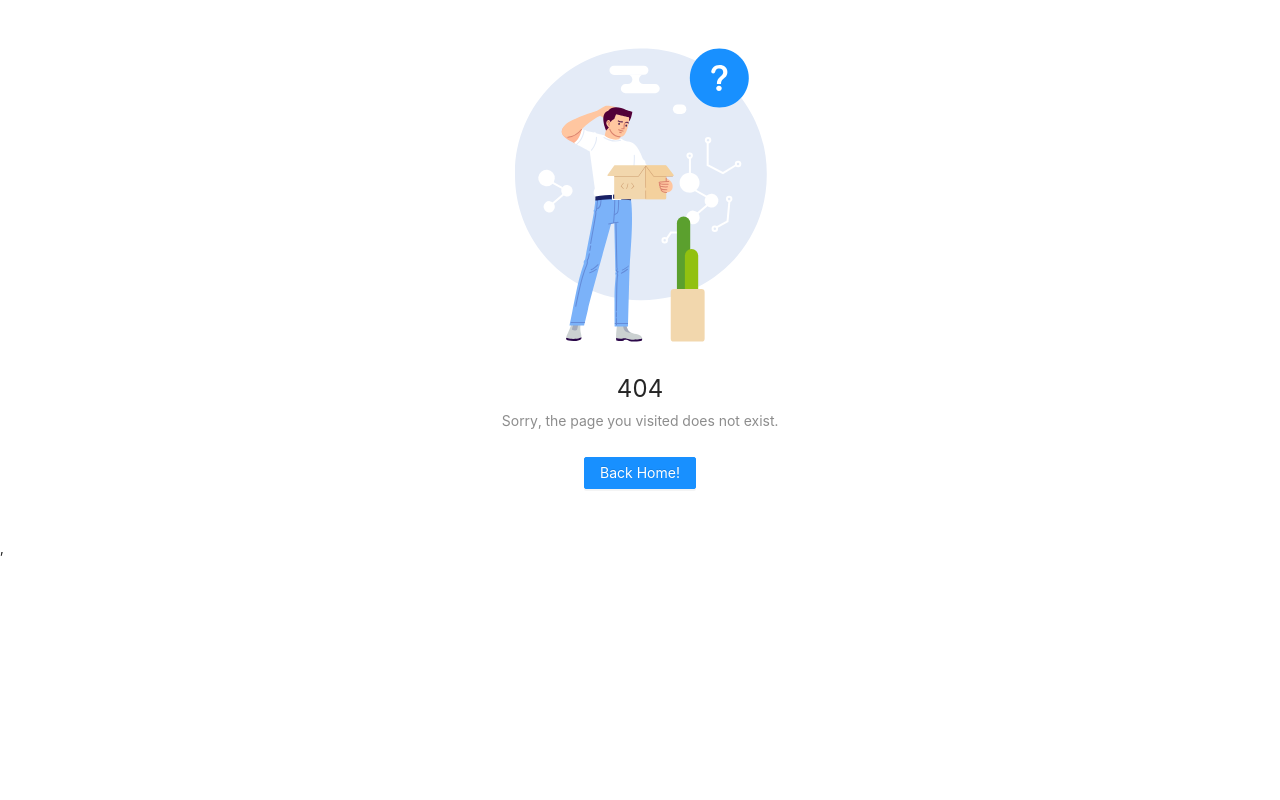
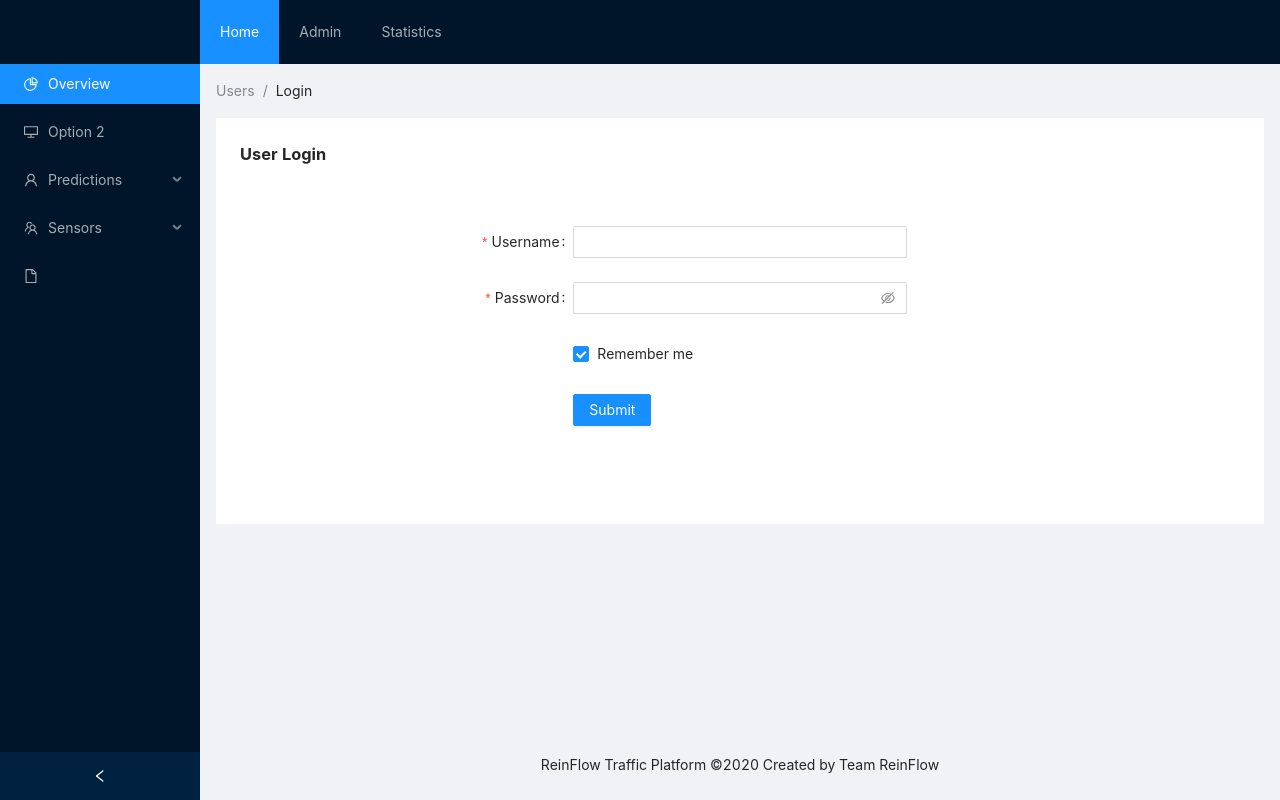
Before and after one commit to dknathalage/reinflow, a React (Create React App) app in the folder frontend-react/: page /login in a window 1280 px wide. Before the commit this address had no page. Built offline with nearby package versions, Linux system fonts and the light colour scheme.

Commit message:
NEW: Login page

```diff
--- a/frontend-react/src/App.js
+++ b/frontend-react/src/App.js
@@ -4,6 +4,7 @@ import './App.css';
 import AdminHome from './components/pages/home';
 import Error from './components/404';
 import Dashboard from './components/pages/dashboard';
+import UserLogin from './components/pages/login';
 import { BrowserRouter as Router, Switch, Route, Redirect } from 'react-router-dom';
 
 function App() {
@@ -13,6 +14,7 @@ function App() {
 				<Switch>
 					<Route path="/" exact component={AdminHome} />
 					<Route path="/dashboard" exact component={Dashboard} />
+					<Route path="/login" exact component={UserLogin} />
 					<Route component={Error} />
 				</Switch>
 			</div>
--- /dev/null
+++ b/frontend-react/src/components/pages/login/index.js
@@ -0,0 +1,81 @@
+import React from 'react';
+import { Layout, Form, Breadcrumb, Input, Checkbox, Button } from 'antd';
+
+import ReinFlowFooter from '../../footer/footer';
+import Headers from '../../header';
+
+const { Header, Content } = Layout;
+
+function UserLogin() {
+	const layout = {
+		labelCol: { span: 8 },
+		wrapperCol: { span: 8 }
+	};
+	const tailLayout = {
+		wrapperCol: { offset: 8, span: 16 }
+	};
+
+	const onFinish = (values) => {
+		console.log('Success:', values);
+	};
+
+	const onFinishFailed = (errorInfo) => {
+		console.log('Failed:', errorInfo);
+	};
+
+	return (
+		<Layout style={{ minHeight: '100vh' }}>
+			<Headers />
+			<Layout className="site-layout">
+				<Header className="site-layout-background" style={{ padding: 0 }} />
+				<Content style={{ margin: '0 16px' }}>
+					<Breadcrumb style={{ margin: '16px 0' }}>
+						<Breadcrumb.Item>Users</Breadcrumb.Item>
+						<Breadcrumb.Item>Login</Breadcrumb.Item>
+					</Breadcrumb>
+					<div className="site-layout-background" style={{ padding: 24, minHeight: 360 }}>
+						<h1 style={{ fontWeight: 'bolder' }}>User Login</h1>
+						<div style={{ paddingTop: '50px', paddingBottom: '50px' }}>
+							<Form
+								{...layout}
+								name="basic"
+								initialValues={{ remember: true }}
+								onFinish={onFinish}
+								onFinishFailed={onFinishFailed}
+							>
+								<Form.Item
+									label="Username"
+									name="username"
+									rules={[ { required: true, message: 'Please input your username!' } ]}
+								>
+									<Input />
+								</Form.Item>
+
+								<Form.Item
+									label="Password"
+									name="password"
+									rules={[ { required: true, message: 'Please input your password!' } ]}
+								>
+									<Input.Password />
+								</Form.Item>
+
+								<Form.Item {...tailLayout} name="remember" valuePropName="checked">
+									<Checkbox>Remember me</Checkbox>
+								</Form.Item>
+
+								<Form.Item {...tailLayout}>
+									<Button type="primary" htmlType="submit">
+										Submit
+									</Button>
+								</Form.Item>
+							</Form>
+						</div>
+					</div>
+				</Content>
+				<ReinFlowFooter />
+			</Layout>
+		</Layout>
+	);
+}
+
+export default UserLogin;
```
